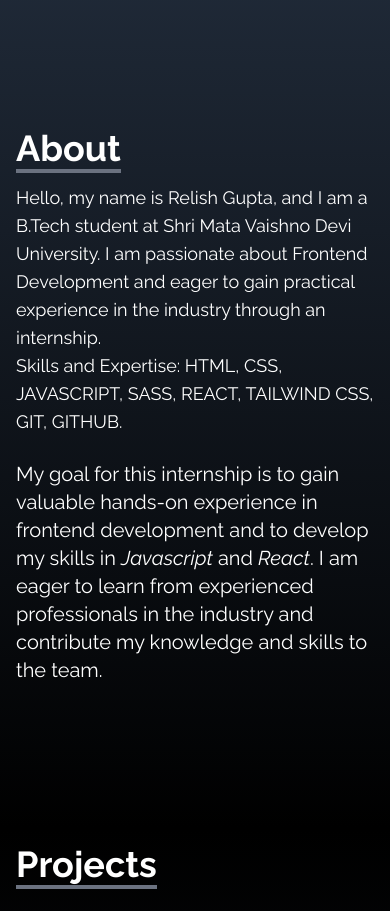
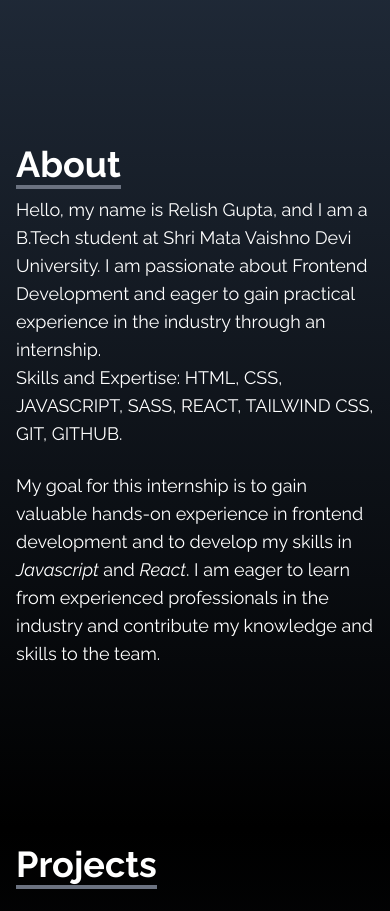
Before and after one commit to relishgupta/Portfolio, a React (Create React App) app: page / in a window 390 px wide. Shown: the part 860-1771 px from the top of the page. Built offline with nearby package versions, Linux system fonts and the light colour scheme.

Commit message:
updated projects section

```diff
--- a/src/components/about.jsx
+++ b/src/components/about.jsx
@@ -2,7 +2,7 @@ const About = () => {
   return (
     <div name="about" className="w-full h-screen bg-gradient-to-b from-gray-800 to-black text-white">
       <div className="max-w-screen-lg p-4 mx-auto flex flex-col justify-center w-full h-full">
-        <div className="pb-8">
+        <div className="pb-7 sm:pb-8">
           <p className="text-4xl font-bold inline border-b-4 border-gray-500 mt-1">
             About
           </p>
@@ -13,7 +13,7 @@ const About = () => {
         Skills and Expertise: HTML, CSS, JAVASCRIPT, SASS, REACT, TAILWIND CSS, GIT, GITHUB.
         </p>
         <br />
-        <p className="text-xl">
+        <p className="text-lg sm:text-xl">
         My goal for this internship is to gain valuable hands-on experience in frontend development and to develop my skills in <i>Javascript</i> and <i>React</i>. I am eager to learn from experienced professionals in the industry and contribute my knowledge and skills to the team.
         </p>
       </div>
```
